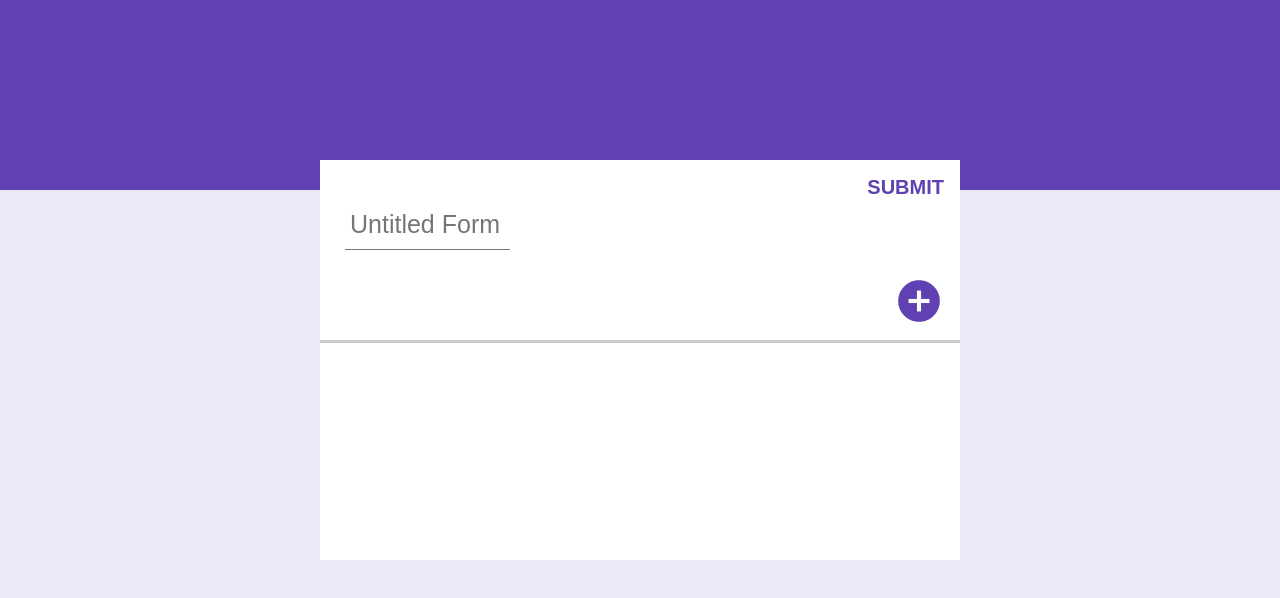
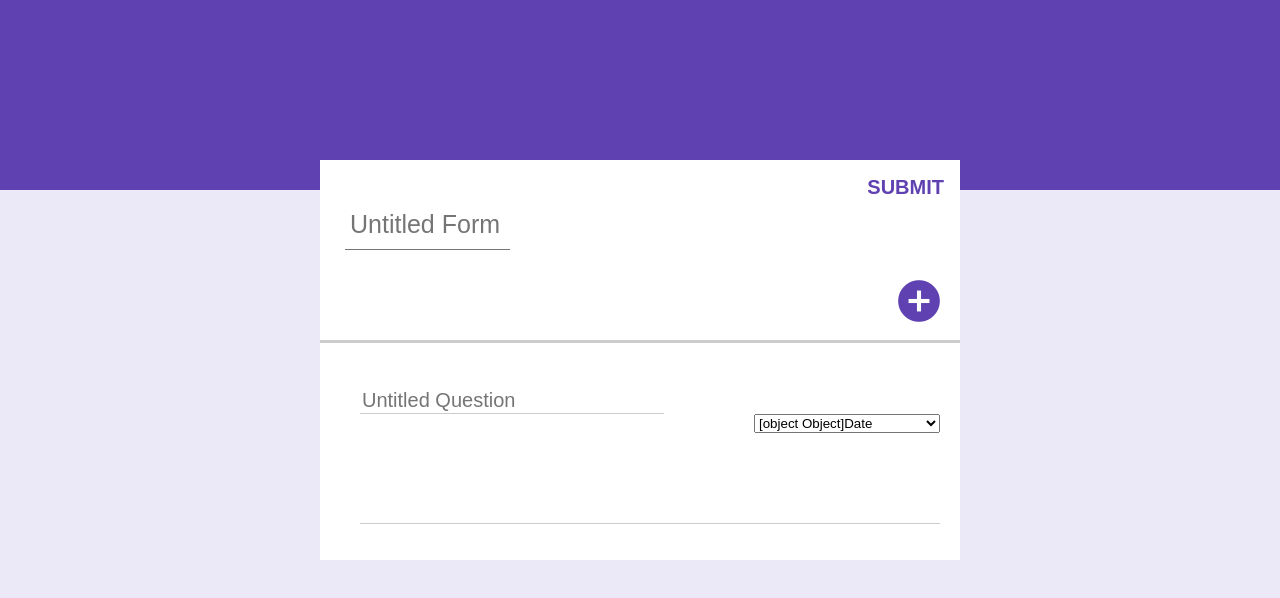
Before and after one commit to Paridhi815/googleForms-FrontEnd, a React (Create React App) app: page / in a window 1280 px wide. Shown: the top 598 px of the page. Built offline with nearby package versions, Linux system fonts and the light colour scheme.

Commit message:
QuestionBox and Container components added

```diff
--- a/src/Components/FormContainerInner/FormContainerInner.jsx
+++ b/src/Components/FormContainerInner/FormContainerInner.jsx
@@ -2,10 +2,12 @@ import React from 'react';
 // import PropTypes from 'prop-types';
 import './FormContainerInner.css';
 import FormHeader from '../FormHeader/FormHeader';
+import QuestionBoxContainer from '../QuestionBoxContainer/QuestionBoxContainer';
 
 const FormContainerInner = () => (
   <div className="FormContainerInner">
     <FormHeader />
+    <QuestionBoxContainer />
   </div>
 );
 
--- /dev/null
+++ b/src/Components/QuestionBox/QuestionBox.css
@@ -0,0 +1,28 @@
+.QuestionBox{
+    height: 180px;
+    background-color: white;
+    border-bottom: 1px solid rgb(0,0,0,0.2);
+    display: flex;
+    flex-direction: column;
+    justify-content: space-between;
+    margin-left: 40px;
+    margin-right: 20px;
+}
+
+.Question-Title-Input{
+  font-size:20px;
+  /* padding:10px 10px 10px 5px; */
+  display:block;
+  width:300px;
+  border:none;
+  border-bottom:1px solid rgb(0,0,0,0.2);
+  margin-top: 45px;
+}
+.Question-Title-Input:focus{
+    outline: none;
+}
+
+.Dropdown-Countdown{
+    margin-left: auto;
+    margin-bottom: auto;
+}
--- /dev/null
+++ b/src/Components/QuestionBox/QuestionBox.jsx
@@ -0,0 +1,27 @@
+import React from 'react';
+// import PropTypes from 'prop-types';
+import './QuestionBox.css';
+import QuestionTypeDropdown from '../QuestionTypeDropdown/QuestionTypeDropdown';
+
+const QuestionBox = () => (
+  <div className="QuestionBox">
+    <div className="Question-Input">
+      <input
+        type="text"
+        className="Question-Title-Input"
+        placeholder="Untitled Question"
+      />
+    </div>
+    <div className="Dropdown-Countdown">
+      <QuestionTypeDropdown />
+    </div>
+  </div>
+);
+
+QuestionBox.propTypes = {
+};
+
+QuestionBox.defaultProps = {
+};
+
+export default QuestionBox;
--- /dev/null
+++ b/src/Components/QuestionBoxContainer/QuestionBoxContainer.jsx
@@ -0,0 +1,18 @@
+import React from 'react';
+// import PropTypes from 'prop-types';
+import './QuestionBoxContainer.css';
+import QuestionBox from '../QuestionBox/QuestionBox';
+
+const QuestionBoxContainer = () => (
+  <div className="QuestionBoxContainer">
+    <QuestionBox />
+  </div>
+);
+
+QuestionBoxContainer.propTypes = {
+};
+
+QuestionBoxContainer.defaultProps = {
+};
+
+export default QuestionBoxContainer;
--- /dev/null
+++ b/src/Components/QuestionTypeDropdown/QuestionTypeDropdown.css
@@ -0,0 +1,2 @@
+.material-icons{
+}
--- /dev/null
+++ b/src/Components/QuestionTypeDropdown/QuestionTypeDropdown.jsx
@@ -0,0 +1,21 @@
+import React from 'react';
+// import PropTypes from 'prop-types';
+import './QuestionTypeDropdown.css';
+
+const QuestionTypeDropdown = () => (
+  <div className="QuestionTypeDropdown">
+    <select name="Question-Type">
+      <option value="Date" ><i className="material-icons">date_range</i>Date</option>
+      <option value="ShortAnswer"><i className="material-icons">short_text</i>Short answer</option>
+      <option value="Paragraph"><i className="material-icons">view_headline</i>Paragraph</option>
+    </select>
+  </div>
+);
+
+QuestionTypeDropdown.propTypes = {
+};
+
+QuestionTypeDropdown.defaultProps = {
+};
+
+export default QuestionTypeDropdown;
```
Also changed, not shown: src/Components/QuestionBoxContainer/QuestionBoxContainer.css (added).
